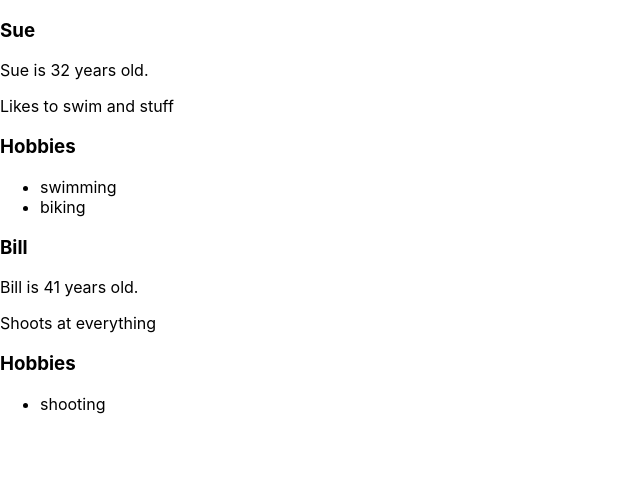
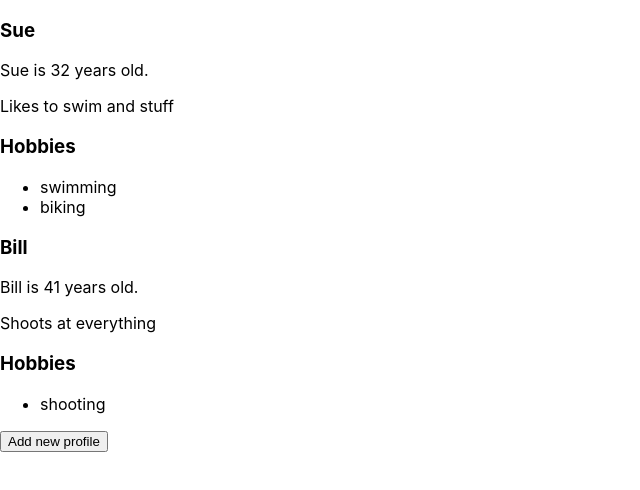
Before and after one commit to tlanders/reactjs-fundamentals-first, a React (Create React App) app: page / in a window 1280 px wide. Shown: the top 490 px of the page, without its empty margins (0-640 px from the left). Built offline with nearby package versions, Linux system fonts and the light colour scheme.

Commit message:
added an add new profile button with callback

```diff
--- a/src/App.js
+++ b/src/App.js
@@ -27,21 +27,33 @@ class App extends React.Component {
         {name : 'Bill', age: 41, bio: 'Shoots at everything', hobbies : ['shooting']},
       ]
     };
+
+    this.addUser = this.addUser.bind(this);
+  }
+
+  addUser(event) {
+      let user = {name : 'Tim', age: 27, bio: 'Reads a lot', hobbies : ['reading', 'spelling', 'pontificating']};
+      this.setState({
+          "profiles": this.state.profiles.concat(user)
+      });
   }
 
   render() {
       let profiles = this.state.profiles.map(profile => {
           return (
-              <Profile name={profile.name}
-                   age={profile.age}
-                   bio={profile.bio}
-                   hobbies={profile.hobbies}
-              />
+              <div>
+                  <Profile name={profile.name}
+                       age={profile.age}
+                       bio={profile.bio}
+                       hobbies={profile.hobbies}
+                  />
+              </div>
           )
       })
     return (
         <div className="App">
             {profiles}
+            <button onClick={this.addUser}>Add new profile</button>
         </div>
     );
   }
```
